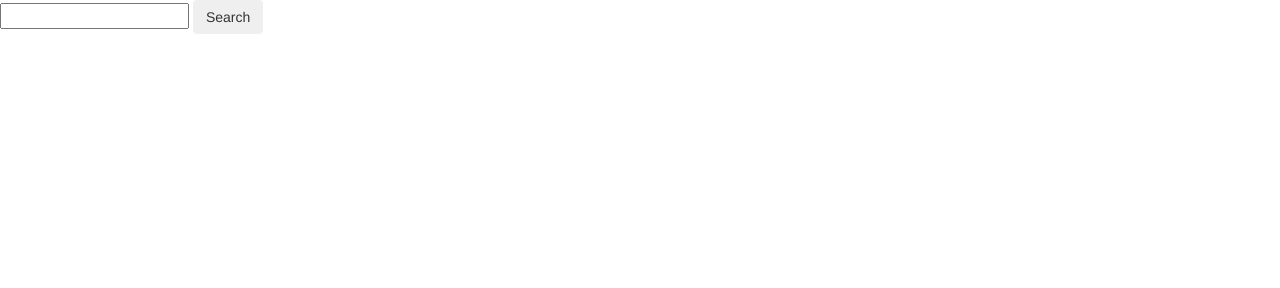
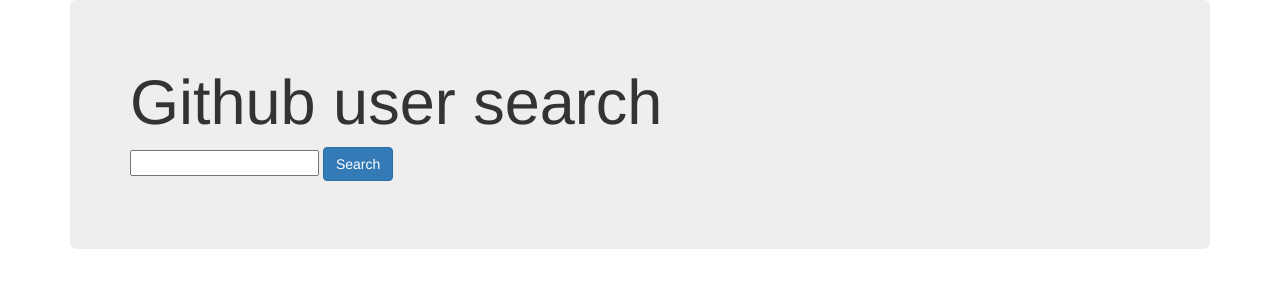
Before and after one commit to phillipclarke29/gitprofilealex, a website: page index.html in a window 1280 px wide. Drawn offline with nearby package versions, Linux system fonts and the light colour scheme; some packages are replaced by stand-ins of ours.

Commit message:
added a bit of bootstrap

```diff
--- a/index.html
+++ b/index.html
@@ -4,6 +4,7 @@
     <meta charset="utf-8">
     <title>Github user search</title>
     <link rel="stylesheet" href="bower_components/bootstrap/dist/css/bootstrap.css">
+     <link rel="stylesheet" href="bower_components/bootstrap/custom.css">
     <script src="bower_components/jquery/dist/jquery.js"></script>
     <script src="bower_components/angular/angular.js"></script>
     <script src="bower_components/angular-resource/angular-resource.js"></script>
@@ -12,11 +13,15 @@
 
   </head>
 
-  <body ng-controller="GitUserSearchController as searchCtrl" >
+  <body class ="container" ng-controller="GitUserSearchController as searchCtrl" >
+    <div class="jumbotron">
+   <h1> Github user search </h1>
     <div>
+ </class>
+      <div id='form1'
       <form class="form-horizontal">
         <input type="text" ng-model="searchCtrl.searchTerm" ng-change="searchCtrl.doSearch()" ng-model-options="{ updateOn: 'default blur', debounce: {'default': 500, 'blur': 0} }">
-       <button class="btn" ng-click="searchCtrl.doSearch()">Search</button>
+       <button class="btn btn-primary" ng-click="searchCtrl.doSearch()">Search</button>
       </form>
       <ul class="list-group">
         <li ng-repeat="user in searchCtrl.searchResult.items">
@@ -25,5 +30,6 @@
         </li>
       </ul>
     </div>
+  </div>
   </body>
 </html>
```
